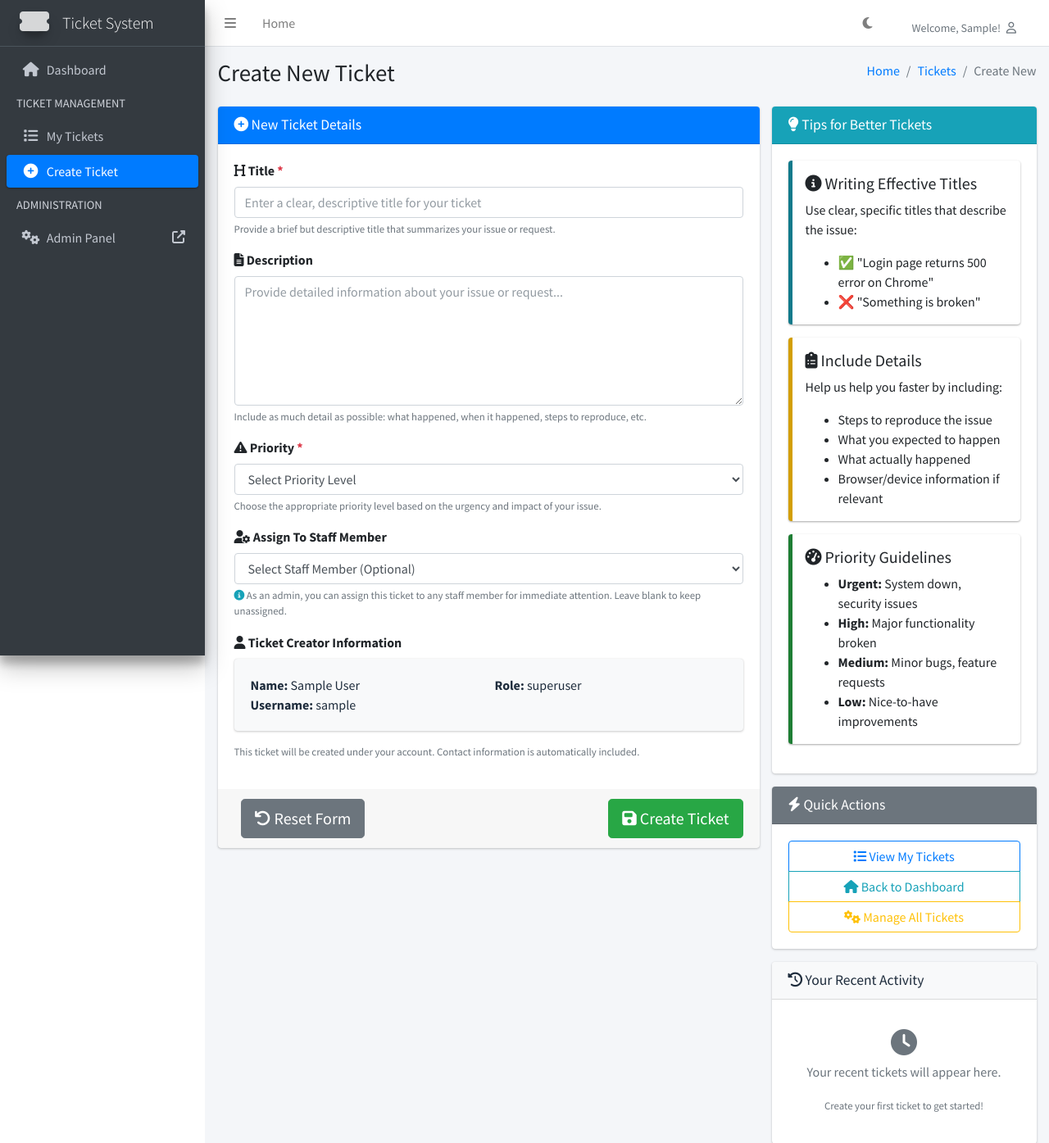
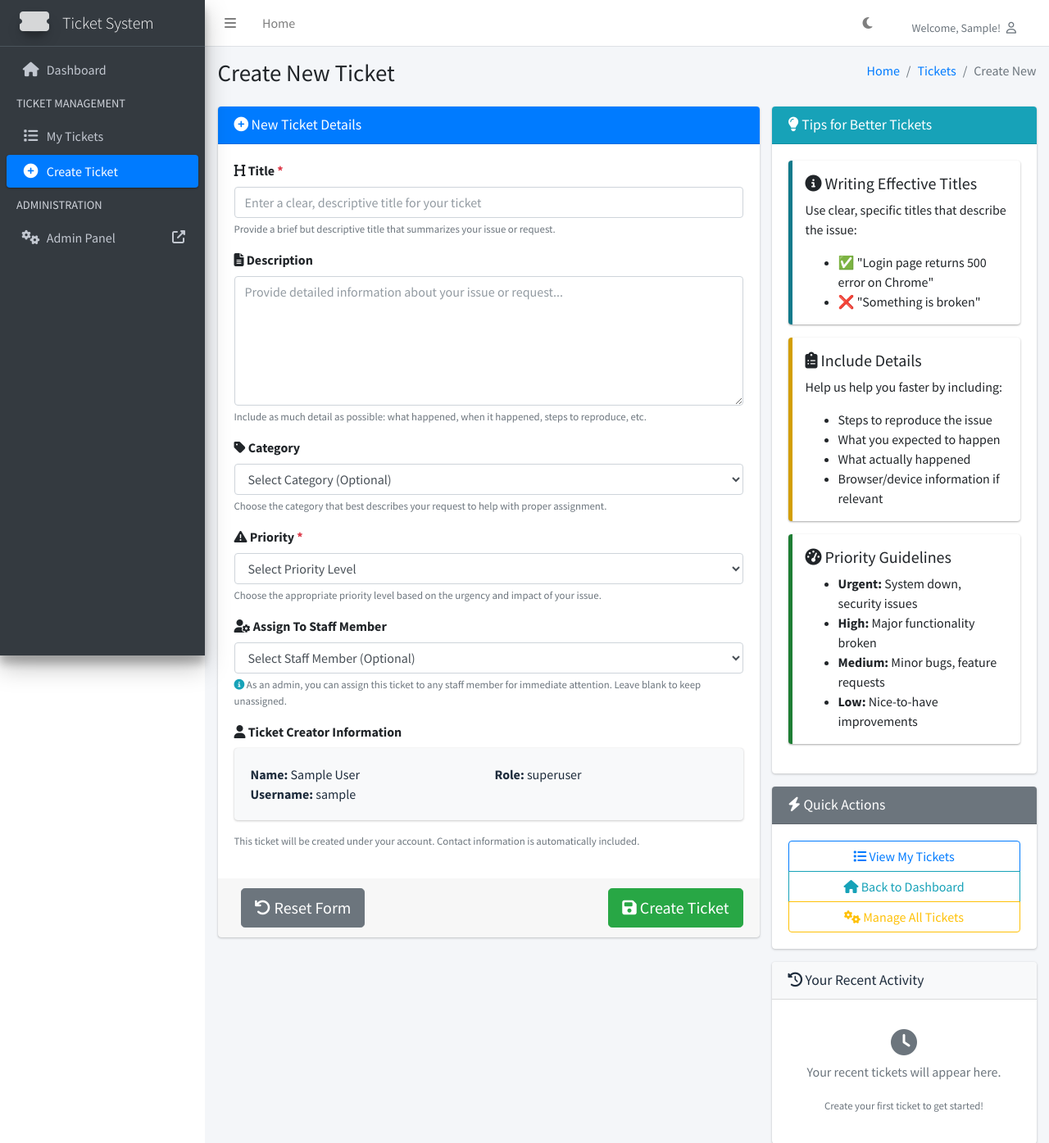
Before and after one commit to kisyular/derby-tickets, a Django app: page /tickets/create/ in a window 1280 px wide. Shown: the top 1395 px of the page at 82% size. Run offline with Django 5.2, Linux system fonts and the light colour scheme; the visitor is signed in with stand-in values (Sample User, id 1); data comes from the database, SQL or seed files in the repository; some libraries are stand-ins or nearby versions.

Commit message:
LOADING DATA WELL

```diff
--- a/load_tickets_pandas.py
+++ b/load_tickets_pandas.py
@@ -272,6 +272,8 @@ def load_tickets_from_csv(csv_path):
                         status=mapped_status,
                         priority=mapped_priority,
                         category=category or 'General',
+                        location=location or '',
+                        department=department or '',
                         created_at=created_at or datetime.now(pytz.UTC),
                         closed_on=closed_on,
                         due_on=due_on,
--- a/tickets/models.py
+++ b/tickets/models.py
@@ -52,6 +52,8 @@ class Ticket(models.Model):
     title = models.CharField(max_length=200)
     description = models.TextField()
     category = models.CharField(max_length=100, blank=True, help_text="Ticket category")
+    location = models.CharField(max_length=100, blank=True, help_text="User's location when ticket was created")
+    department = models.CharField(max_length=100, blank=True, help_text="User's department when ticket was created")
 
     # Direct relationships to User model
     created_by = models.ForeignKey(User, on_delete=models.PROTECT, related_name='created_tickets')
@@ -95,13 +97,21 @@ class Ticket(models.Model):
     updated_at = models.DateTimeField(auto_now=True)
 
     def save(self, *args, **kwargs):
-        """Override save to handle auto timestamps based on use_auto_now flag"""
+        """Override save to handle auto timestamps and user profile info"""
         use_auto_now = kwargs.pop('use_auto_now', True)
 
         if use_auto_now and not self.created_at:
             # For new tickets created through web interface - set current time
             from django.utils import timezone
             self.created_at = timezone.now()
+
+        # Auto-populate location and department from user profile if not set
+        if self.created_by and hasattr(self.created_by, 'userprofile'):
+            profile = self.created_by.userprofile
+            if not self.location and profile.location:
+                self.location = profile.location
+            if not self.department and profile.department:
+                self.department = profile.department
 
         super().save(*args, **kwargs)
 
--- a/tickets/templates/tickets/create_ticket.html
+++ b/tickets/templates/tickets/create_ticket.html
@@ -88,6 +88,47 @@
                                 {% if form.description.errors %}
                                     <div class="invalid-feedback">
                                         {% for error in form.description.errors %}{{ error }}{% endfor %}
+                                    </div>
+                                {% endif %}
+                            </div>
+
+                            <!-- Category Field -->
+                            <div class="form-group">
+                                <label for="id_category">
+                                    <i class="fas fa-tag"></i> Category
+                                </label>
+                                <select class="form-control {% if form.category.errors %}is-invalid{% endif %}"
+                                        id="id_category"
+                                        name="category">
+                                    <option value="">Select Category (Optional)</option>
+                                    <option value="Software" {% if form.category.value == 'Software' %}selected{% endif %}>
+                                        💻 Software - Applications, programs, and software issues
+                                    </option>
+                                    <option value="Hardware" {% if form.category.value == 'Hardware' %}selected{% endif %}>
+                                        🖥️ Hardware - Computer equipment, printers, devices
+                                    </option>
+                                    <option value="Network" {% if form.category.value == 'Network' %}selected{% endif %}>
+                                        🌐 Network - Internet, email, connectivity issues
+                                    </option>
+                                    <option value="Access" {% if form.category.value == 'Access' %}selected{% endif %}>
+                                        🔐 Access - Passwords, permissions, account issues
+                                    </option>
+                                    <option value="Project" {% if form.category.value == 'Project' %}selected{% endif %}>
+                                        📋 Project - Project requests and planning
+                                    </option>
+                                    <option value="End User Support" {% if form.category.value == 'End User Support' %}selected{% endif %}>
+                                        👤 End User Support - General user assistance
+                                    </option>
+                                    <option value="Other" {% if form.category.value == 'Other' %}selected{% endif %}>
+                                        📝 Other - General requests and other issues
+                                    </option>
+                                </select>
+                                <small class="form-text text-muted">
+                                    Choose the category that best describes your request to help with proper assignment.
+                                </small>
+                                {% if form.category.errors %}
+                                    <div class="invalid-feedback">
+                                        {% for error in form.category.errors %}{{ error }}{% endfor %}
                                     </div>
                                 {% endif %}
                             </div>
--- a/tickets/views.py
+++ b/tickets/views.py
@@ -109,6 +109,7 @@ def create_ticket(request):
     if request.method == 'POST':
         title = request.POST.get('title')
         description = request.POST.get('description')
+        category = request.POST.get('category', '')
         priority = request.POST.get('priority', 'Medium')
         assigned_to_id = request.POST.get('assigned_to')
 
@@ -133,6 +134,7 @@ def create_ticket(request):
         ticket = Ticket.objects.create(
             title=title,
             description=description,
+            category=category,
             priority=priority,
             created_by=request.user,  # Automatically use logged-in user
             assigned_to=assigned_to
```
Also changed, not shown: tickets/admin.py (+6 -2 lines).
